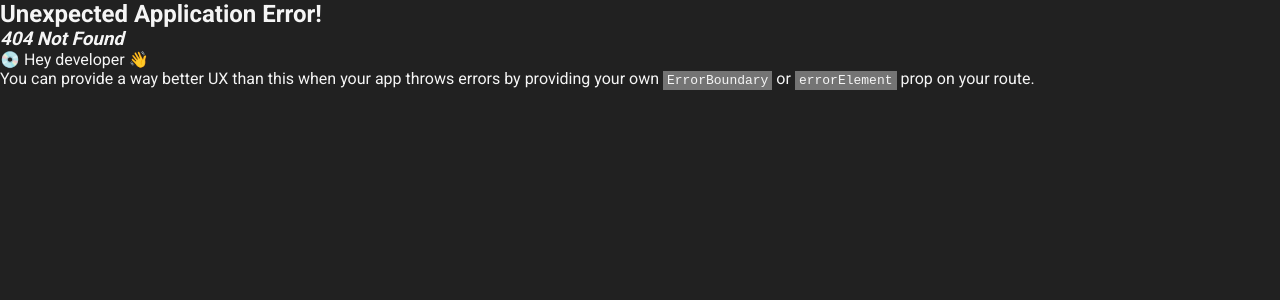
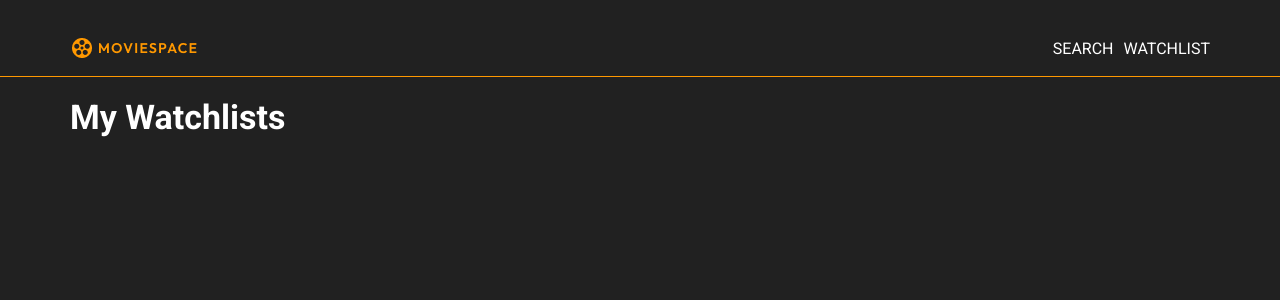
Before and after one commit to emiliaquerino/movie-app, a React (Vite) app: page /watchlist in a window 1280 px wide. Before the commit this address had no page. Shown: the top 300 px of the page. Built offline with nearby package versions, Linux system fonts and the light colour scheme.

Commit message:
Renomeia "MyWatchList" para "WatchList"

```diff
--- a/src/components/Header.jsx
+++ b/src/components/Header.jsx
@@ -10,10 +10,10 @@ const Header = () => {
         <img src={Logo} alt="Logo" />
         <ul className='links'>
           <li>
-            <Link to="/">All Films</Link>
+            <Link to="/">SEARCH</Link>
           </li>
           <li>
-            <Link to="/my-watchlists">My Watchlists</Link>
+            <Link to="/watchlist">WATCHLIST</Link>
           </li>
         </ul>
       </nav>
--- a/src/main.jsx
+++ b/src/main.jsx
@@ -4,7 +4,7 @@ import App from "./App.jsx";
 import "./index.css";
 import { createBrowserRouter, RouterProvider } from "react-router-dom";
 import Home from "./pages/Home.jsx";
-import MyWatchlists from "./pages/MyWatchlists.jsx";
+import Watchlist from "./pages/WatchList.jsx";
 
 const router = createBrowserRouter([
   {
@@ -16,8 +16,8 @@ const router = createBrowserRouter([
         element: <Home />,
       },
       {
-        path: "/my-watchlists",
-        element: <MyWatchlists />,
+        path: "/watchlist",
+        element: <Watchlist />,
       },
     ],
   },
--- a/src/pages/MyWatchlists.jsx
+++ b/src/pages/WatchList.jsx
@@ -1,7 +1,6 @@
 import React, { useContext } from "react";
-import "../styles/MyWatchlists.css";
 
-const MyWatchlists = () => {
+const Watchlist = () => {
   //const
 
   return (
@@ -11,4 +10,4 @@ const MyWatchlists = () => {
   );
 };
 
-export default MyWatchlists;
+export default Watchlist;
```
Also changed, not shown: src/styles/MyWatchlists.css (deleted).
